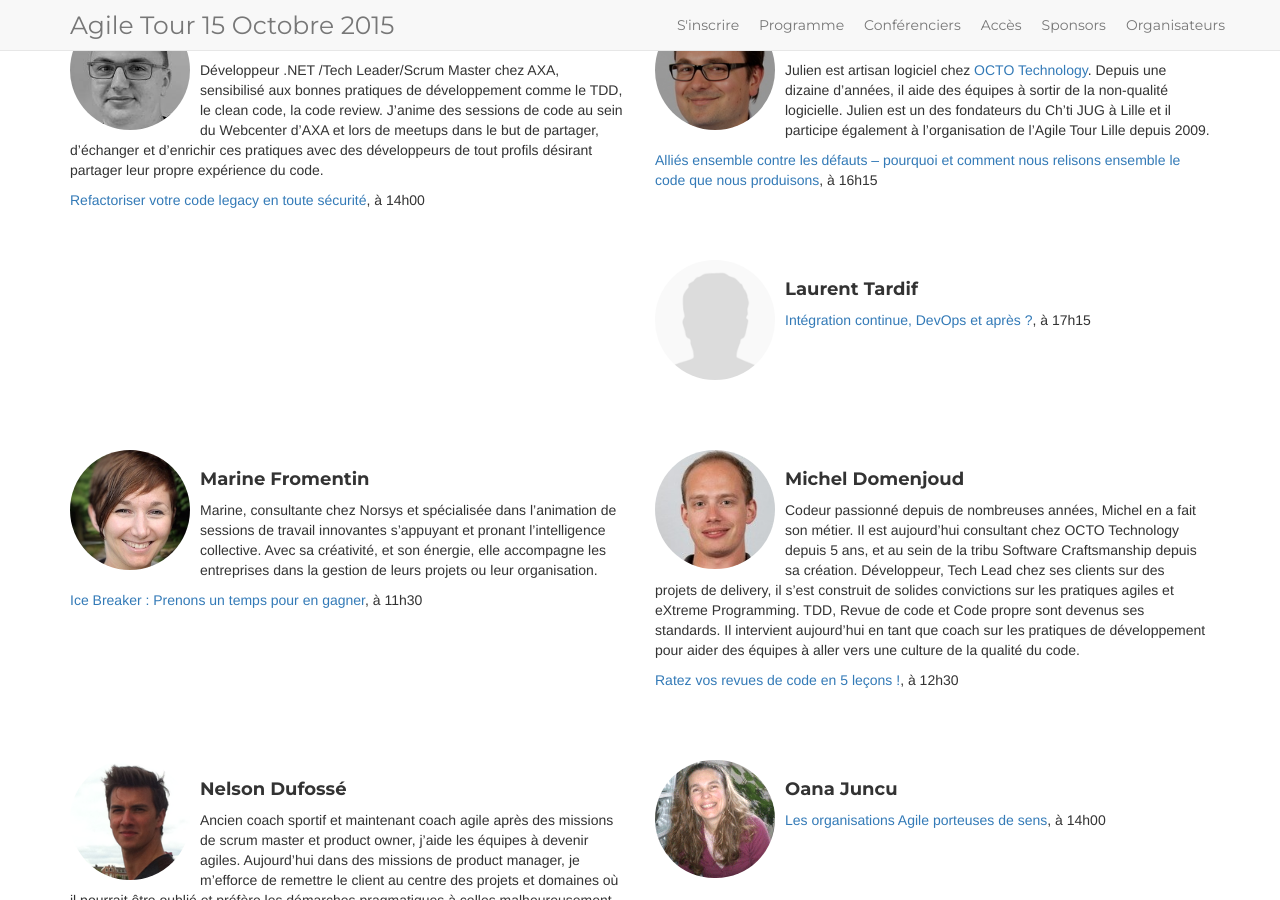
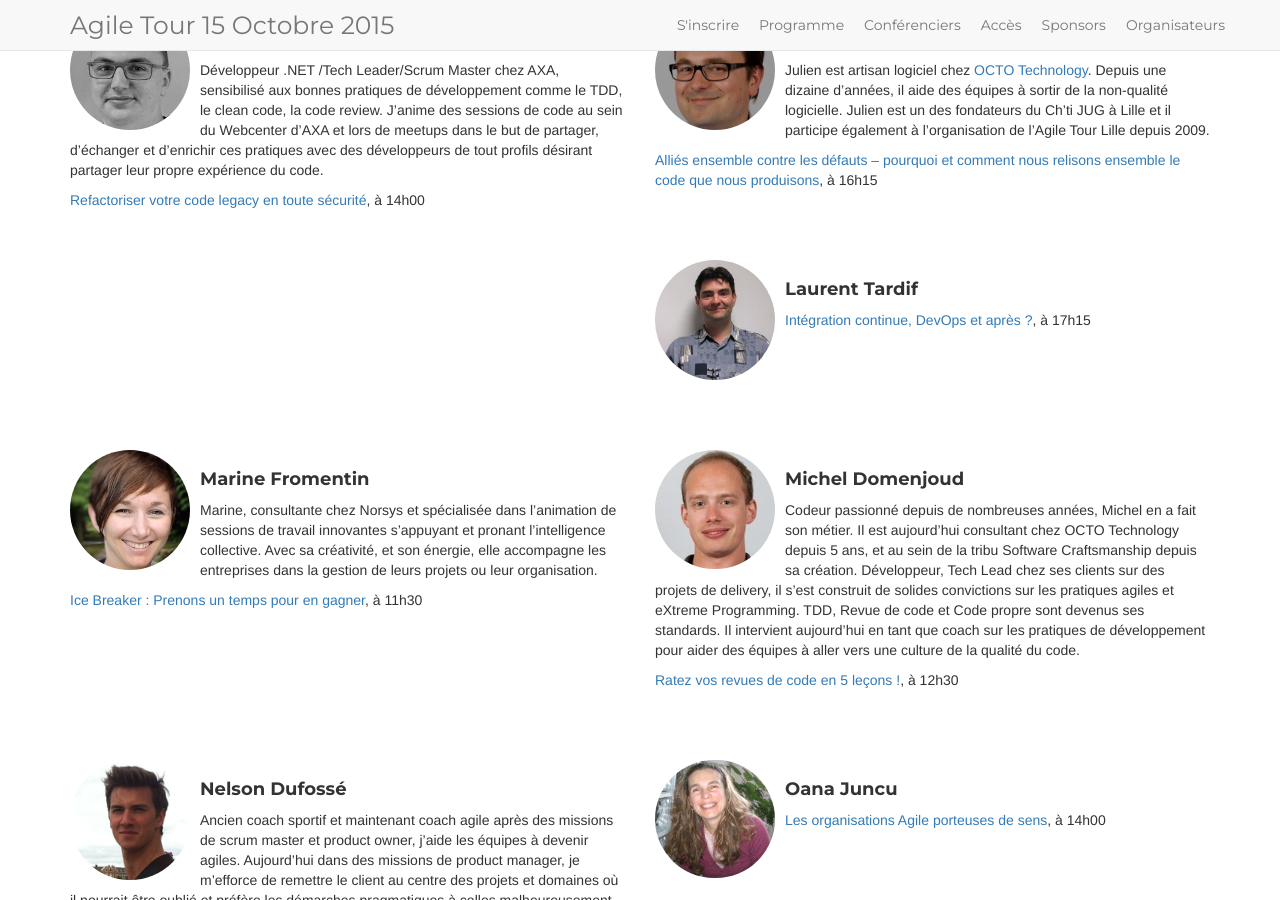
Before and after one commit to jak78/agile-tour-lille-2017, a Jekyll site: the page built from 01-speakers.html, in a window 1280 px wide and 900 px high, scrolled down 2965 px. Built offline with Jekyll 4.4.1, drawn with Linux system fonts in a browser that asks for light colours; nearby versions of some CDN libraries.

Commit message:
Added: PHoto of Laurent Tardif

```diff
--- a/_data/speakers.yml
+++ b/_data/speakers.yml
@@ -106,7 +106,7 @@
   photo: SBagnier_400x400.jpg
 - name: Laurent Tardif
   bio: ''
-  photo: male200.png
+  photo: laurent_tardif.jpg
 - name: Thomas Clavier
   bio: ''
   photo: thomas-clavier.jpeg
```
Also changed, not shown: img/speakers/laurent_tardif.jpg (added).
